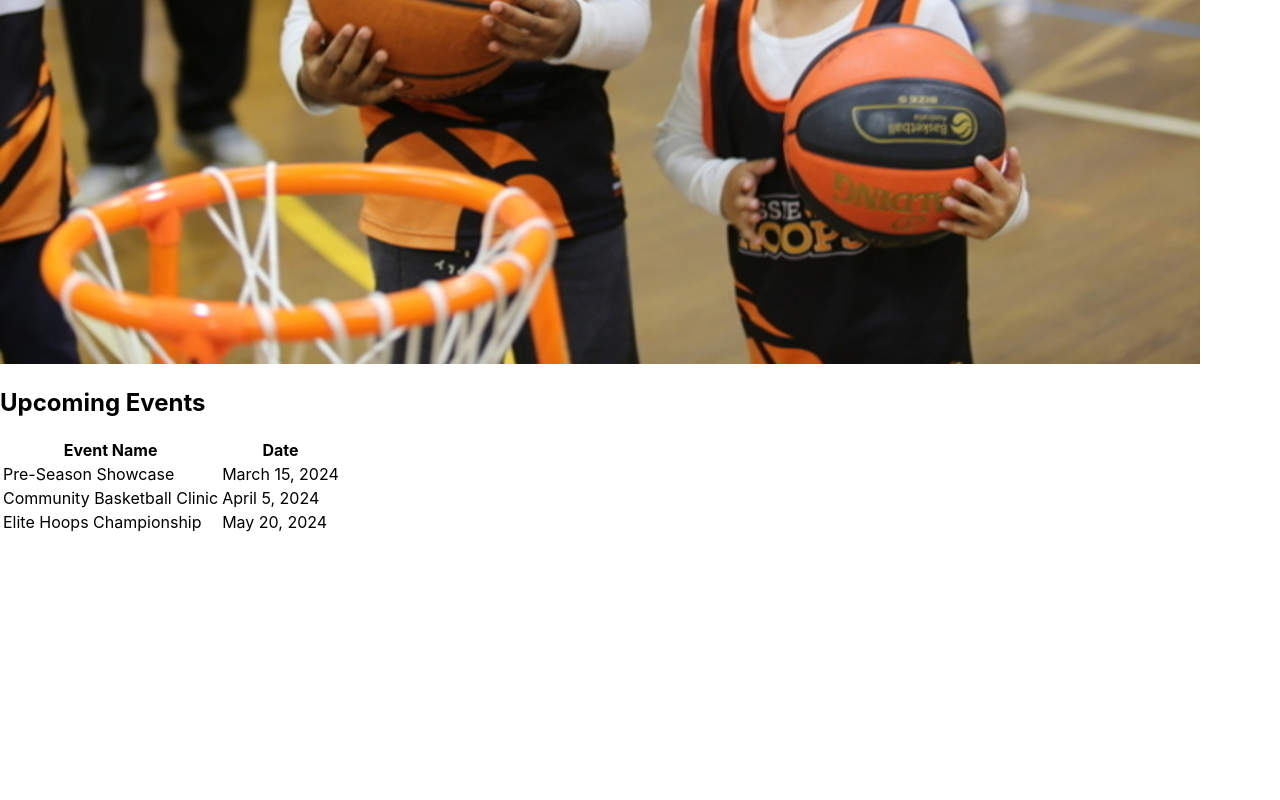
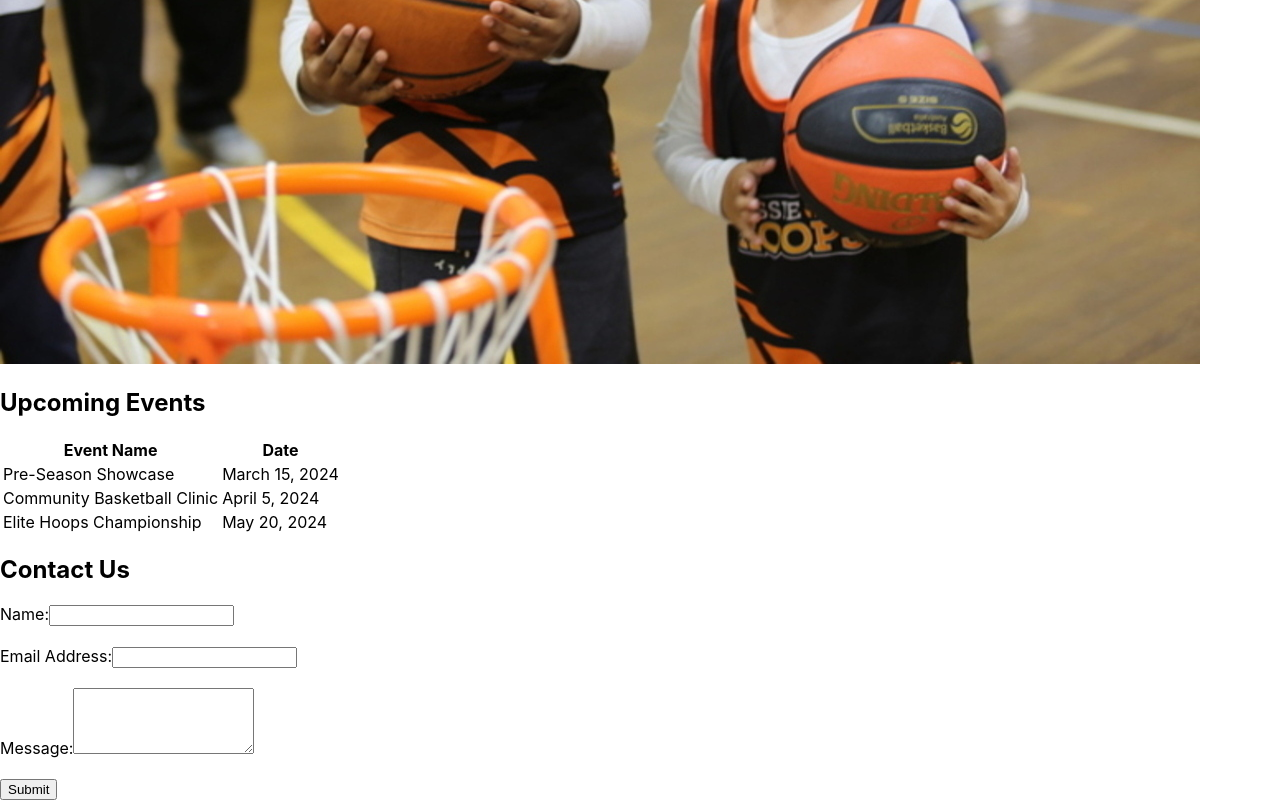
Before and after one commit to MakMongia/EliteFinal, a React (Create React App) app in the folder my-app/: page / in a window 1280 px wide. Shown: the part 7027-7827 px from the top of the page. Before the commit the page ends 7562 px from the top, so only its background shows below. Built offline with nearby package versions, Linux system fonts and the light colour scheme.

Commit message:
Contact Us
Contact Us is done
Fixed the Event Folder
and Fixed the Home Folder structure

```diff
--- a/my-app/src/App.js
+++ b/my-app/src/App.js
@@ -4,7 +4,8 @@ import Header from './Component/Header/Header';
 import Home from './Component/Main/Home/Home';
 import Schedule from './Component/Main/Schedule/Schedule';
 import Program from './Component/Main/Program/Programs';
-import Events from './Component/Main/Events/Events'
+import Events from './Component/Main/Events/Events';
+import ContactUs from './Component/Main/ContactUs/ContactUs'
 
 function App() {
   return (
@@ -15,6 +16,7 @@ function App() {
       <Schedule />
       <Program />
       <Events />
+      <ContactUs />
     </div>
   );
 }
--- a/my-app/src/Component/Main/ContactUs.js
+++ /dev/null
@@ -1 +0,0 @@
-import { HTMLParser2Options } from "cheerio";
--- /dev/null
+++ b/my-app/src/Component/Main/ContactUs/ContactUs.js
@@ -0,0 +1,28 @@
+import React from 'react';
+
+function ContactUs() {
+  const showSuccessPopup = () => {
+    // Define the function to handle form submission
+    // For demonstration purposes, I'm just logging a success message here
+    console.log('Form submitted successfully!');
+  };
+
+  return (
+    <section id="contactus">
+      <h1>Contact Us</h1>
+      <div className="container">
+        <form id="contactForm">
+          <label htmlFor="name">Name:</label>
+          <input type="text" id="name" name="name" required /><br /><br />
+          <label htmlFor="email">Email Address:</label>
+          <input type="email" id="email" name="email" required /><br /><br />
+          <label htmlFor="message">Message:</label>
+          <textarea id="message" name="message" rows="4" required></textarea><br /><br />
+          <button type="button" onClick={showSuccessPopup}>Submit</button>
+        </form>
+      </div>
+    </section>
+  );
+}
+
+export default ContactUs;
```
